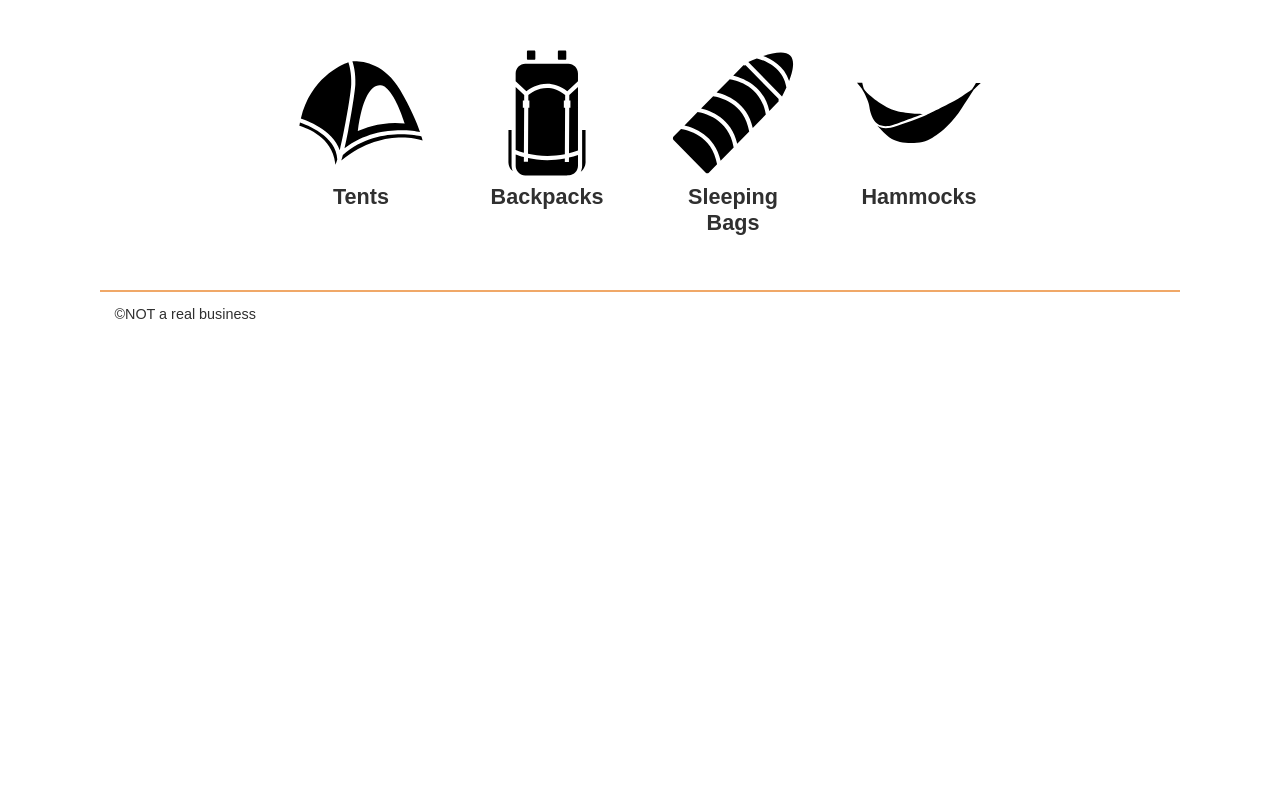
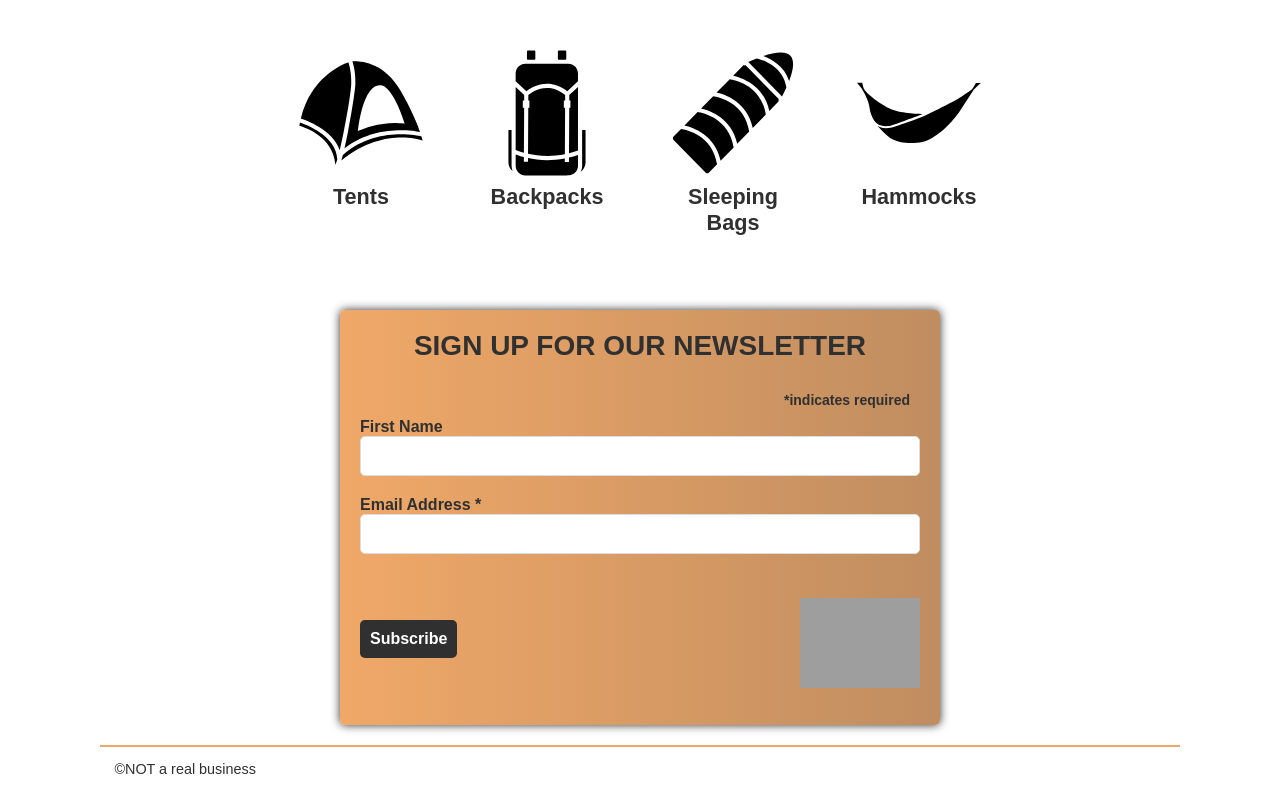
Before and after one commit to MorganLuke/team1, a website built with Vite: page src/index.html in a window 1280 px wide. Shown: the part 708-1499 px from the top of the page. Before the commit the page ends 1044 px from the top, so only its background shows below. Built offline with nearby package versions, Linux system fonts and the light colour scheme; grey boxes are pictures that could not be loaded; a script that the page names is missing.

Commit message:
created newsleter box

```diff
--- a/src/css/style.css
+++ b/src/css/style.css
@@ -283,6 +283,86 @@ button {
 .product-detail img {
   width: 100%;
 }
+/* Starts newsletter signup styles */
+.prevent-bot{
+  position: absolute;
+  left: -5000px;
+}
+.response{
+  display: none;
+}
+#mc_embed_signup {
+  /* background: linear-gradient(to right, #d9e48b, #7d882a); */
+  background: linear-gradient(to right, #f0a868, #c08d60);
+  padding: 20px;
+  max-width: 600px;
+  margin: 20px auto;
+  border-radius: 5px;
+  font-size: 14px;
+  box-shadow: 0 0 10px;
+}
+
+#mc_embed_signup h2 {
+  font-size: 28px;
+  margin: 0 0 20px 0;
+  text-align: center;
+  /* padding: 10px; */
+  text-transform: uppercase;
+}
+
+#mc_embed_signup label {
+  display: block;
+  margin: 0 0 10px 0;
+  font-size: 16px;
+  font-weight: 600;
+}
+
+#mc_embed_signup input[type="text"],
+#mc_embed_signup input[type="email"] {
+  display: block;
+  width: 100%;
+  padding: 10px;
+  border-radius: 5px;
+  border: 1px solid #ddd;
+  margin: 0 0 20px 0;
+  font-size: 16px;
+  color: #333;
+}
+
+#mc_embed_signup input[type="submit"] {
+  background-color: var(--dark-grey);
+  color: #fff;
+  border: none;
+  padding: 10px;
+  border-radius: 5px;
+  cursor: pointer;
+  font-size: 16px;
+  font-weight: 600;
+  transition: all 0.3s ease-in-out;
+}
+
+#mc_embed_signup input[type="submit"]:hover {
+  background-color: darkgray;
+  color: #333;
+}
+
+#mc_embed_signup .brandingLogo img {
+  max-width: 120px;
+  height: auto;
+  margin-top: 10px;
+}
+#mc_embed_signup .indicates-required {
+  display: flex;
+  justify-content: flex-end;
+  padding: 10px;
+  font-weight: bold;
+}
+#mc_embed_signup .foot{
+  display: flex;
+  align-items: center;
+  justify-content: space-between;
+}
+/* Newsletter signup styling ends */
 
 /* Start cart list card styles */
 .cart-card {
--- a/src/index.html
+++ b/src/index.html
@@ -71,7 +71,41 @@
           </li>
         </ul>
       </section>
+      <!-- Begin Mailchimp Signup Form -->
+
+    <div id="mc_embed_signup">
+      <form action="https://app.us13.list-manage.com/subscribe/post?u=a4de47bd1c8333c7be2830df7&amp;id=0e59501e51&amp;f_id=0020aee2f0" method="post" id="mc-embedded-subscribe-form" name="mc-embedded-subscribe-form" class="validate" target="_blank" novalidate>
+          <div id="mc_embed_signup_scroll">
+          <h2>Sign up for our newsletter</h2>
+          <div class="indicates-required"><span class="asterisk">*</span> indicates required</div>
+    <div class="mc-field-group">
+    <label>First Name <input type="text" value="" name="FNAME" class=""></label>
+    </div>
+    <div class="mc-field-group">
+    <label>Email Address  <span class="asterisk">*</span>
+      <input type="email" value="" name="EMAIL" class="required email" required>
+    </label>
+    </div>
+    <div id="mce-responses" class="clear foot">
+      <div class="response" id="mce-error-response"></div>
+      <div class="response" id="mce-success-response"></div>
+    </div>    <!-- real people should not fill this in and expect good things - do not remove this or risk form bot signups-->
+      <div class="prevent-bot" aria-hidden="true"><input type="text" name="b_a4de47bd1c8333c7be2830df7_0e59501e51" tabindex="-1" value=""></div>
+          <div class="optionalParent">
+              <div class="clear foot">
+                  <input type="submit" value="Subscribe" name="subscribe" id="mc-embedded-subscribe" class="button">
+                  <p class="brandingLogo"><a href="http://eepurl.com/ikX79r" title="Mailchimp - email marketing made easy and fun"><img src="https://eep.io/mc-cdn-images/template_images/branding_logo_text_dark_dtp.svg"></a></p>
+              </div>
+          </div>
+      </div>
+    </form>
+    </div>
+<!--End mc_embed_signup-->
+
     </main>
     <footer class="footer" id="main-footer"></footer>
+    <script type='text/javascript' src='//s3.amazonaws.com/downloads.mailchimp.com/js/mc-validate.js'></script>
+    <script type='text/javascript'>(function($) {window.fnames = new Array(); window.ftypes = new Array();fnames[0]='EMAIL';ftypes[0]='email';fnames[1]='FNAME';ftypes[1]='text';}(jQuery));var $mcj = jQuery.noConflict(true);</script>
+
   </body>
 </html>
```
